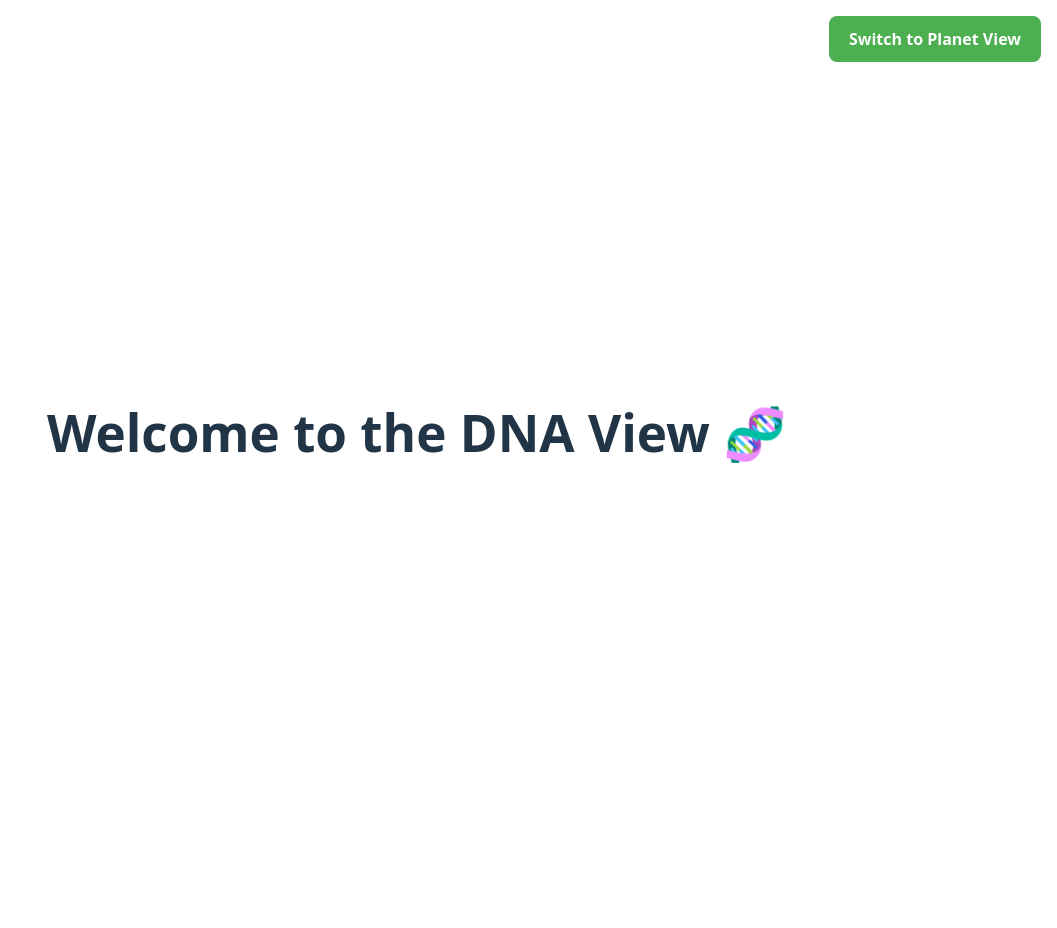
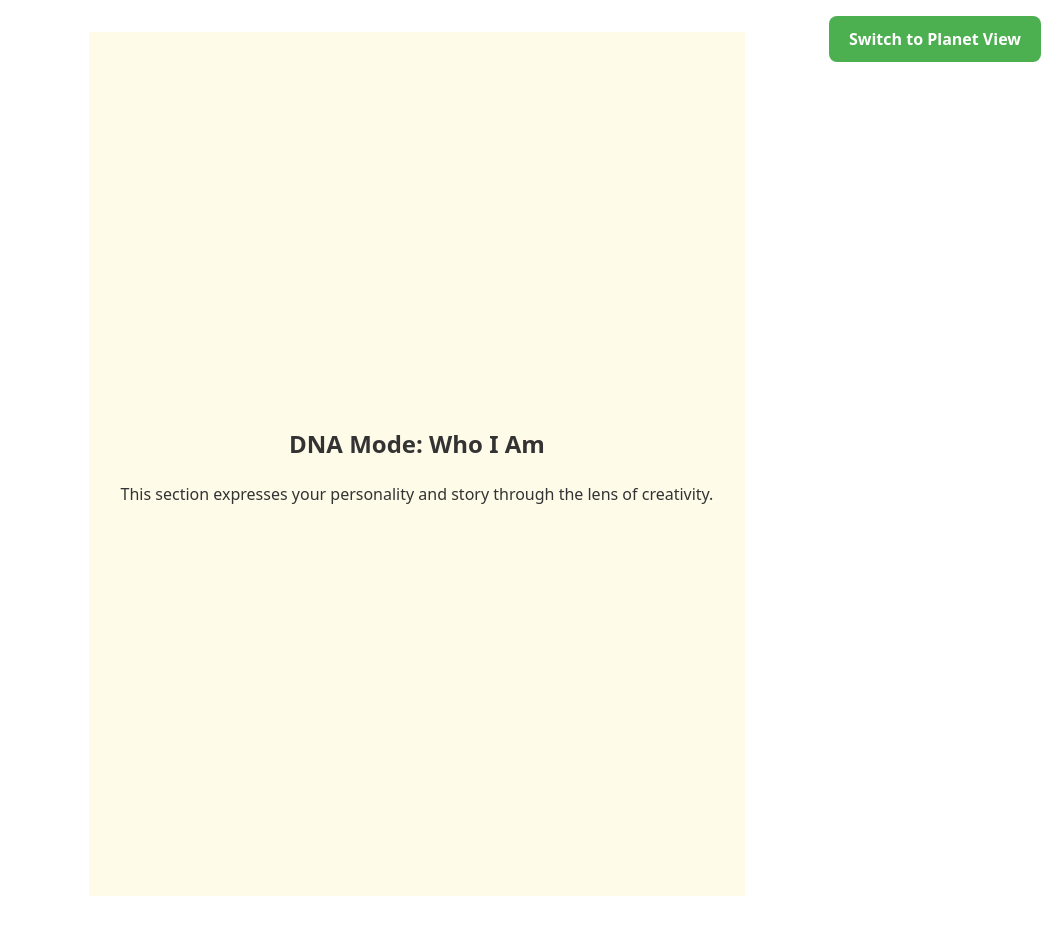
Before and after one commit to maononymous/my-portfolio, a React (Vite) app: page / in a window 1280 px wide. Shown: the whole page, without its empty margins (223-1280 px from the left). Before the commit the page ends 864 px from the top, so only its background shows below. Built offline with nearby package versions, Linux system fonts and the light colour scheme.

Commit message:
Initial Section setup

```diff
--- a/src/App.jsx
+++ b/src/App.jsx
@@ -3,6 +3,7 @@ import reactLogo from './assets/react.svg'
 import viteLogo from '/vite.svg'
 import './App.css'
 import ModeToggleButton from './components/ModeToggleButton.jsx'
+import Section1 from './components/Section1.jsx'
 
 function App() {
   const [mode, setMode] = useState('DNA');
@@ -10,9 +11,7 @@ function App() {
   return (
     <div>
       <ModeToggleButton mode={mode} setMode={setMode} />
-      <main style={{ height: '100vh', display: 'flex', alignItems: 'center', justifyContent: 'center' }}>
-        <h1>{mode === 'DNA' ? 'Welcome to the DNA View 🧬' : 'Welcome to the Planet View 🌍'}</h1>
-      </main>
+      <Section1 mode={mode} />
     </div>
   )
 }
```
